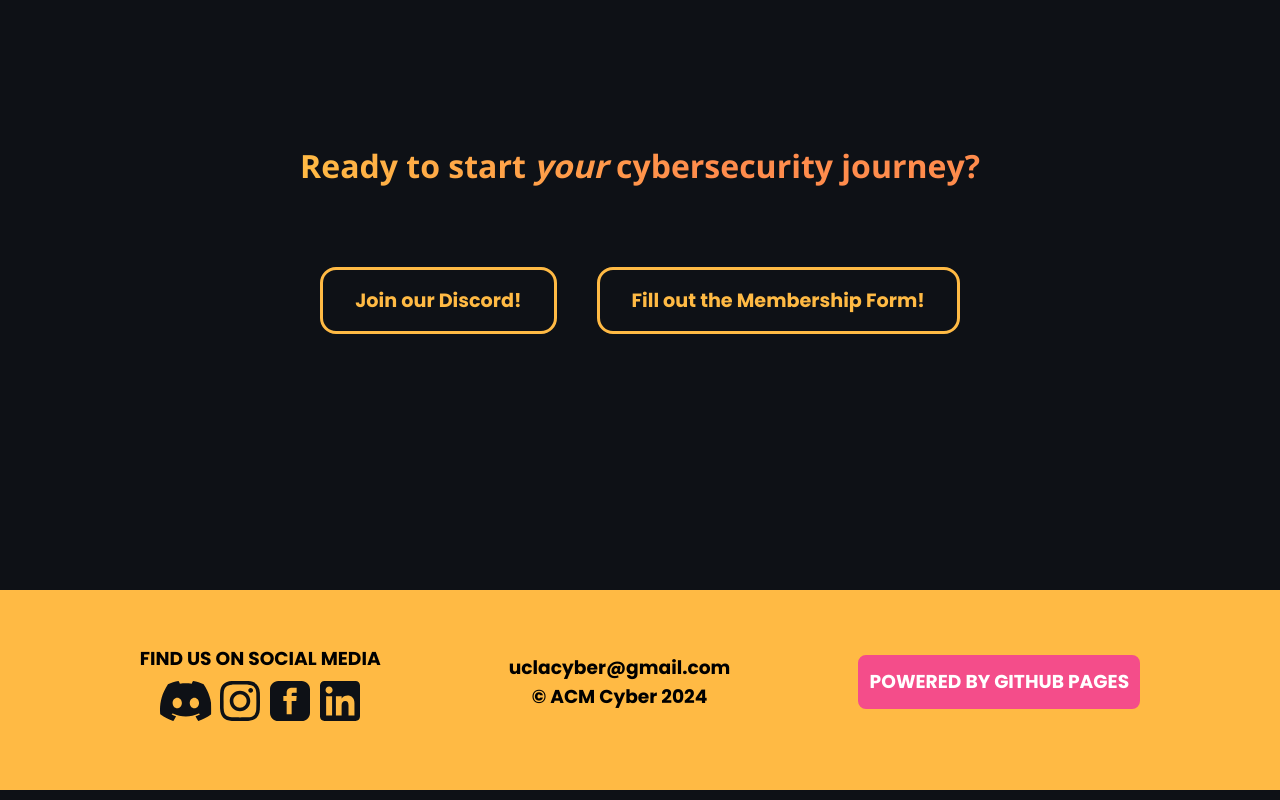
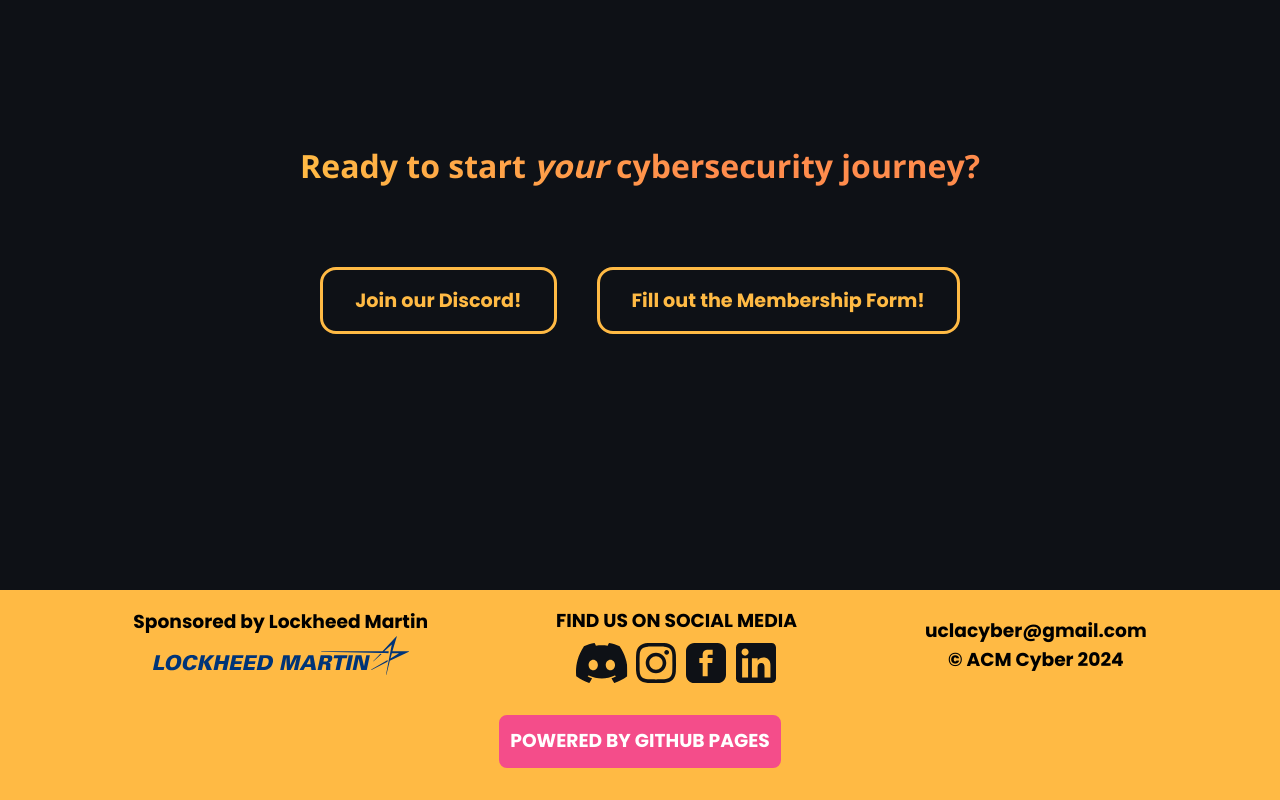
Before and after one commit to uclaacm/acmcyber.com, a Next.js app: page / in a window 1280 px wide. Shown: the part 2179-2979 px from the top of the page. Built offline with nearby package versions, Linux system fonts and the light colour scheme; a web font is replaced by a local one.

Commit message:
add sponsor logo

```diff
--- a/components/Footer.tsx
+++ b/components/Footer.tsx
@@ -5,11 +5,22 @@ import DiscordLogo from "@/public/images/discord.svg";
 import InstagramLogo from "@/public/images/instagram.svg";
 import FacebookLogo from "@/public/images/facebook.svg";
 import LinkedinLogo from "@/public/images/linkedin.svg";
+import LockheedLogo from "@/public/images/lockheed.svg";
+
 import TropicalImage from "./TropicalImage";
+import Image from "next/image";
 
 export default function Footer() {
   return (
     <footer className={styles.footer}>
+      <div className={styles.sponsors}>
+        {/* Sponsors */}
+        <p>Sponsored by Lockheed Martin</p>
+        <a href="https://www.lockheedmartin.com/en-us/index.html">
+          <Image src={LockheedLogo} alt="Lockheed Martin" width={256} />
+        </a>
+      </div>
+
       <div className={styles.socials}>
         {/* Socials */}
         <p>Find us on Social Media</p>
--- a/styles/Footer.module.scss
+++ b/styles/Footer.module.scss
@@ -80,4 +80,9 @@ footer.footer {
       width: 100%;
     }
   }
+
+  .sponsors {
+    margin: 1rem 0px;
+    text-align: center;
+  }
 }
```
Also changed, not shown: public/images/lockheed.svg (added).
